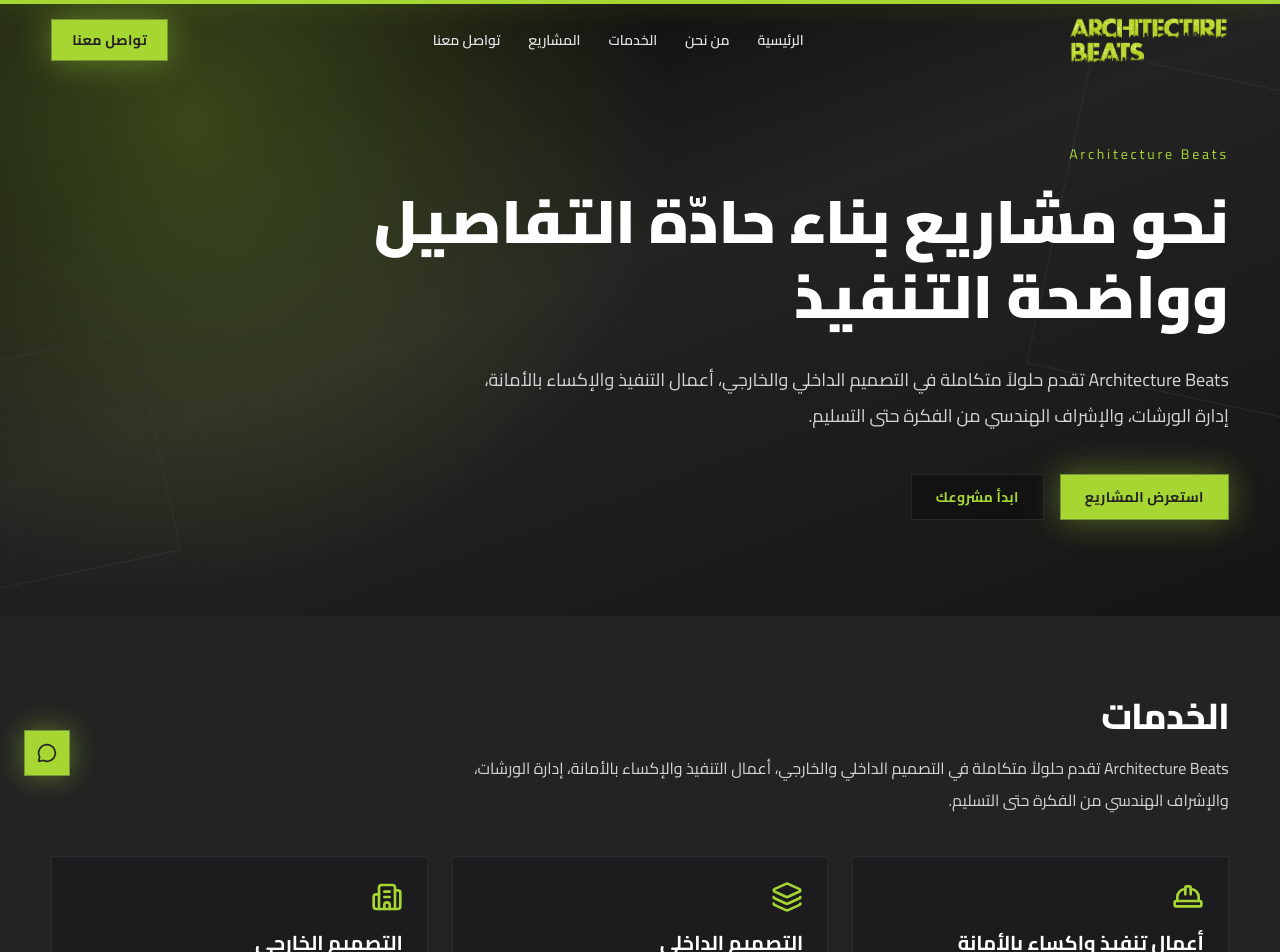
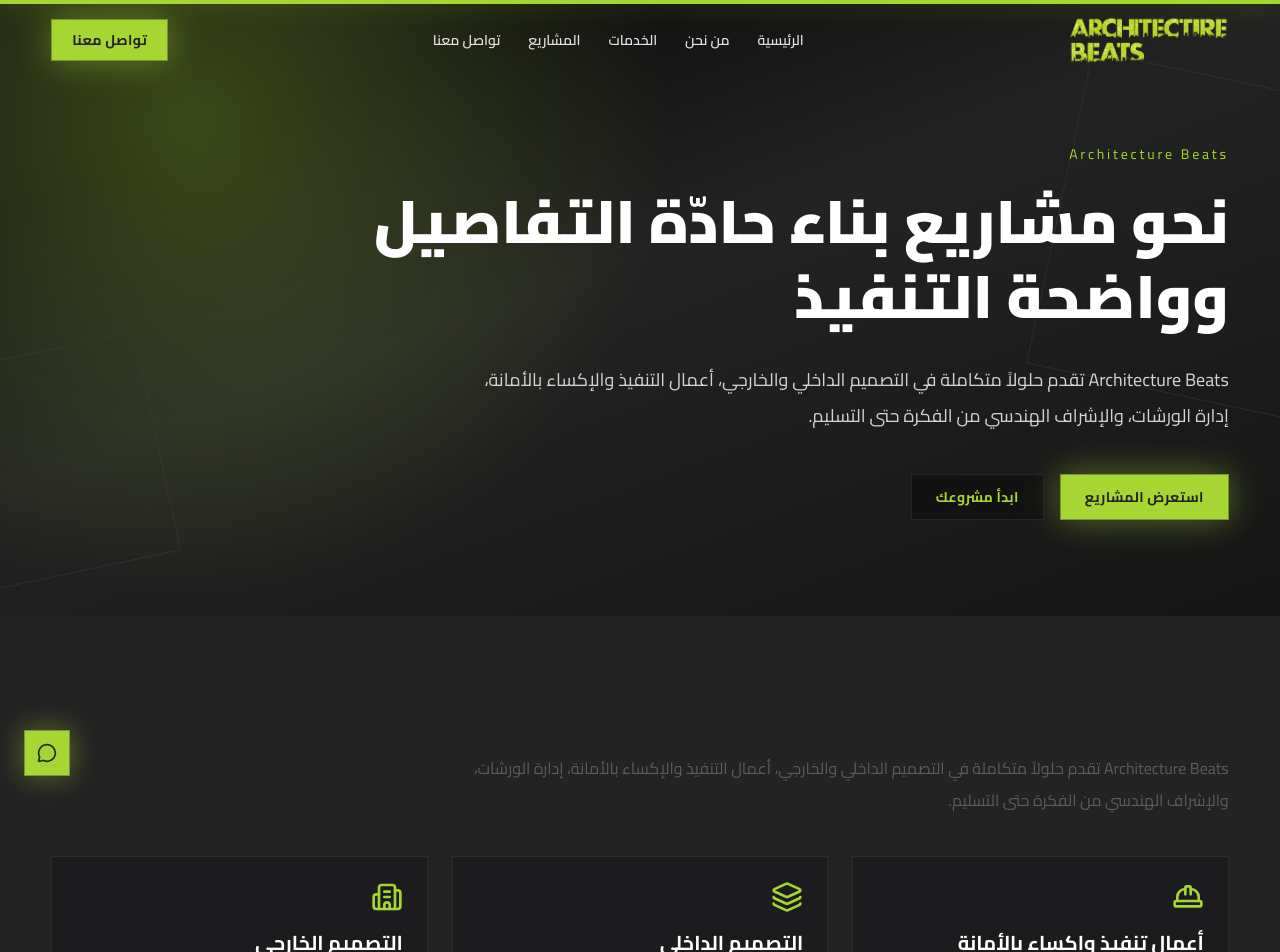
Before and after one commit to abod-haes/architecture-beats, a Next.js app: page / in a window 1280 px wide. Shown: the top 952 px of the page. Built offline with nearby package versions, Linux system fonts and the light colour scheme.

Commit message:
Update section titles for light theme

```diff
--- a/src/components/ui/SectionTitle.tsx
+++ b/src/components/ui/SectionTitle.tsx
@@ -4,13 +4,15 @@ type Props = {
   title: string;
   description?: string;
   align?: "right" | "center";
+  eyebrow?: string;
 };
 
-export default function SectionTitle({ title, description, align = "right" }: Props) {
+export default function SectionTitle({ title, description, align = "right", eyebrow }: Props) {
   return (
     <AnimatedContainer className={align === "center" ? "mx-auto max-w-3xl text-center" : "max-w-3xl"}>
-      <h2 className="text-3xl font-extrabold tracking-tight text-white md:text-4xl">{title}</h2>
-      {description ? <p className="mt-4 leading-8 text-zinc-300">{description}</p> : null}
+      {eyebrow ? <p className="mb-3 text-xs font-black uppercase tracking-[0.28em] text-brand-secondary">{eyebrow}</p> : null}
+      <h2 className="text-3xl font-black tracking-tight text-brand-dark md:text-4xl">{title}</h2>
+      {description ? <p className="mt-4 leading-8 text-brand-gray">{description}</p> : null}
     </AnimatedContainer>
   );
 }
```
